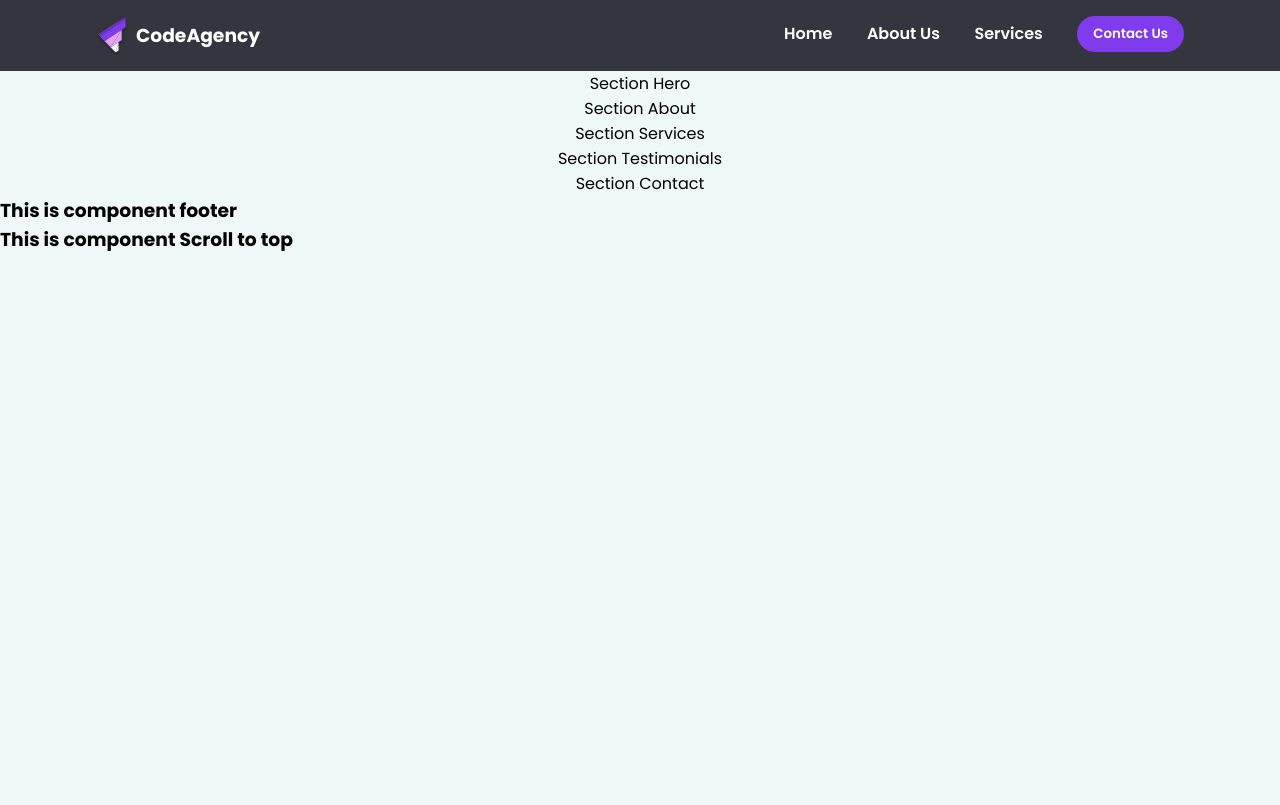
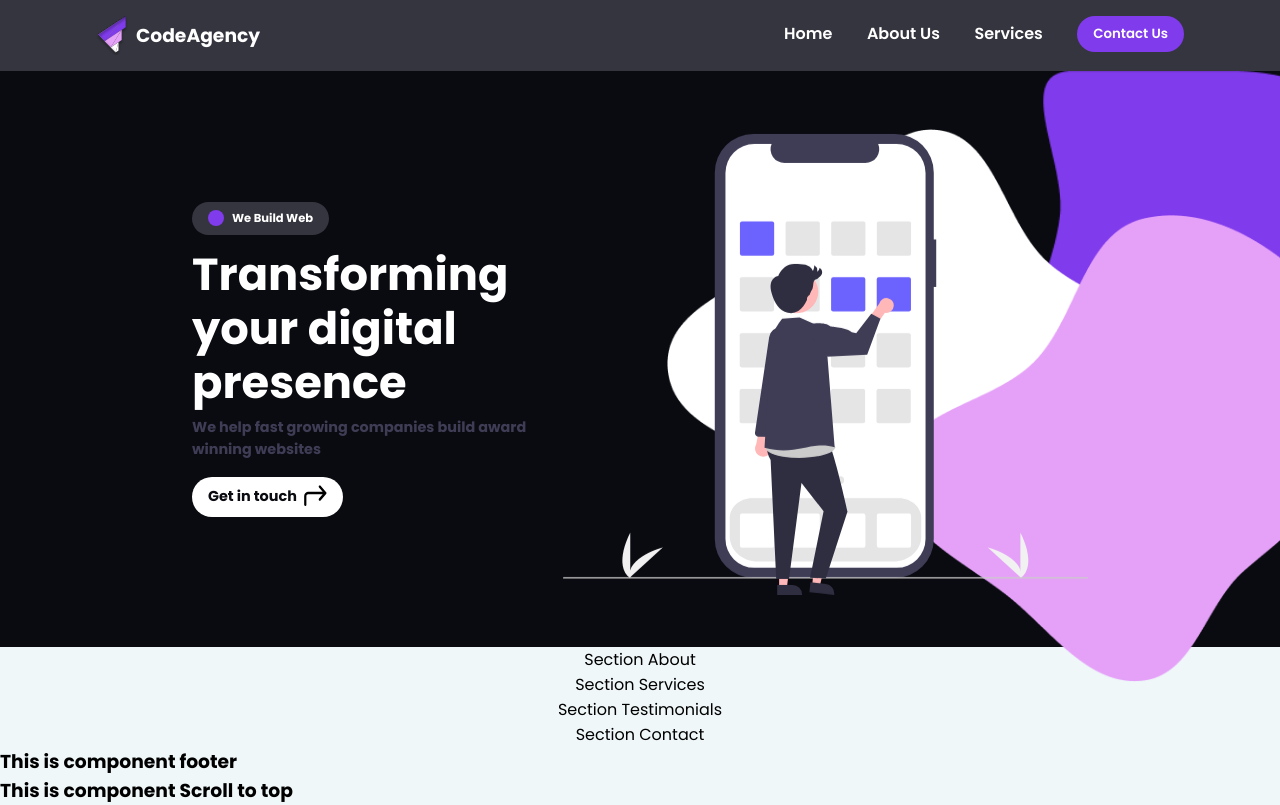
Before and after one commit to Nurmuhammadthariq/web-agency-styled-component, a React (Create React App) app: page / in a window 1280 px wide. Built offline with nearby package versions, Linux system fonts and the light colour scheme.

Commit message:
Create Hero Section

```diff
--- a/src/Sections/Hero/index.js
+++ b/src/Sections/Hero/index.js
@@ -1,7 +1,173 @@
 import React from 'react';
+import styled, { keyframes } from 'styled-components';
+
+import pinkBlob from '../../assets/blobPink.png';
+import whiteBlob from '../../assets/blob white.png';
+import purpleBlob from '../../assets/blob purple.png';
+import Arrow from '../../assets/Arrow Right.svg';
+import Mobile from '../../assets/mobile.svg';
+
+const move = keyframes`
+  0% { transform: translateY(-5px) }
+  50% { transform: translateY(10px) }
+  100% { transform: translateY(-5px) }
+`;
+
+const HomeSection = styled.section`
+  width: 100vw;
+  height: 45vw;
+  background-color: #0a0b10;
+  display: flex;
+  justify-content: center;
+  color: var(--white);
+  position: relative;
+`;
+
+const Blobs = styled.div`
+  width: 100%;
+  position: absolute;
+  right: 0;
+`;
+
+const PinkBlob = styled.div`
+  width: calc(15% + 15vw);
+  position: absolute;
+  right: 0;
+  top: calc(5rem + 5vw);
+  z-index: 6;
+`;
+
+const WhiteBlob = styled.div`
+  width: calc(20% + 20vw);
+  position: absolute;
+  right: calc(3.5rem + 3.5vw);
+  top: calc(2rem + 2vw);
+  z-index: 5;
+`;
+
+const PurpleBlob = styled.div`
+  width: calc(10% + 10vw);
+  position: absolute;
+  right: 0;
+`;
+
+const MainContent = styled.div`
+  display: flex;
+  justify-content: center;
+  align-items: center;
+  width: 70vw;
+`;
+
+const LeftBlock = styled.div`
+  display: flex;
+  flex-direction: column;
+  align-items: flex-start;
+  width: 50%;
+  line-height: 1.5;
+`;
+
+const Topic = styled.span`
+  display: flex;
+  justify-content: center;
+  align-items: center;
+  background-color: var(--nav);
+  font-weight: 700;
+  font-size: calc(0.4rem + 0.4vw);
+  padding: 0.5rem 1rem;
+  border-radius: 20px;
+  margin-bottom: 5px;
+`;
+
+const Circle = styled.span`
+  display: inline-block;
+  width: 1rem;
+  height: 1rem;
+  border-radius: 50%;
+  background-color: var(--purple);
+  margin-right: 0.5rem;
+`;
+
+const Title = styled.h1`
+  font-size: calc(2rem + 1vw);
+  line-height: 1.2;
+  padding: 0.5rem 0;
+`;
+
+const SubText = styled.h5`
+  font-size: calc(0.5rem + 0.5vw);
+  color: var(--nav2);
+`;
+
+const CTA = styled.button`
+  background-color: var(--white);
+  color: #0a0b10;
+  padding: 0.5rem 1rem;
+  margin-top: 1rem;
+  border-radius: 20px;
+  cursor: pointer;
+  font-size: calc(0.5rem + 0.5vw);
+  font-weight: 700;
+  display: flex;
+  align-items: center;
+  transition: transform 0.2s;
+
+  &:active {
+    transform: scale(0.9);
+  }
+
+  &:hover {
+    transform: scale(1.1);
+  }
+
+  img {
+    width: 1.5rem;
+  }
+`;
+
+const MobileSvg = styled.img`
+  max-width: 100%;
+  width: calc(30% + 20vw);
+  height: auto;
+  z-index: 7;
+  animation: ${move} 2.5s ease infinite;
+`;
 
 const Hero = () => {
-  return <div>Section Hero</div>;
+  return (
+    <HomeSection>
+      <Blobs>
+        <PinkBlob>
+          <img src={pinkBlob} alt="" width="400" height="400" />
+        </PinkBlob>
+        <WhiteBlob>
+          <img src={whiteBlob} alt="" width="400" height="400" />
+        </WhiteBlob>
+        <PurpleBlob>
+          <img src={purpleBlob} alt="" width="400" height="400" />
+        </PurpleBlob>
+      </Blobs>
+
+      <MainContent>
+        <LeftBlock>
+          <Topic>
+            <Circle />
+            <span>We Build Web</span>
+          </Topic>
+          <Title>Transforming your digital presence</Title>
+          <SubText>
+            {' '}
+            We help fast growing companies build award winning websites{' '}
+          </SubText>
+          <CTA>
+            Get in touch &nbsp;
+            <img src={Arrow} alt="" />
+          </CTA>
+        </LeftBlock>
+
+        <MobileSvg src={Mobile} alt="Mobile"></MobileSvg>
+      </MainContent>
+    </HomeSection>
+  );
 };
 
 export default Hero;
```
